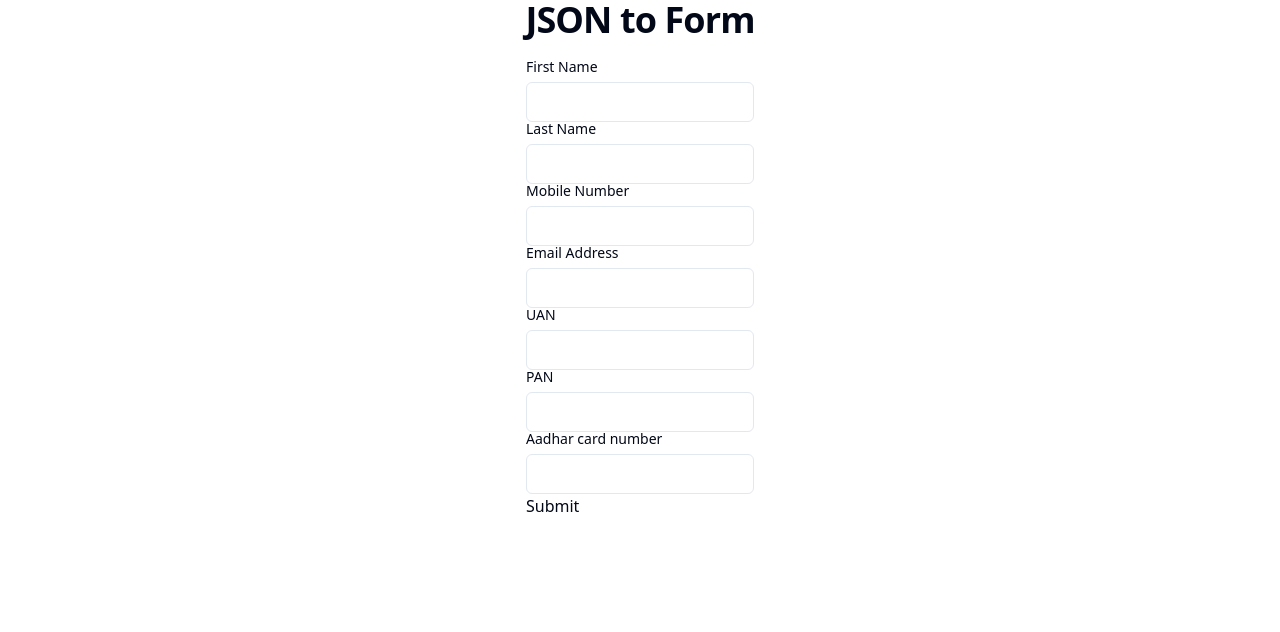
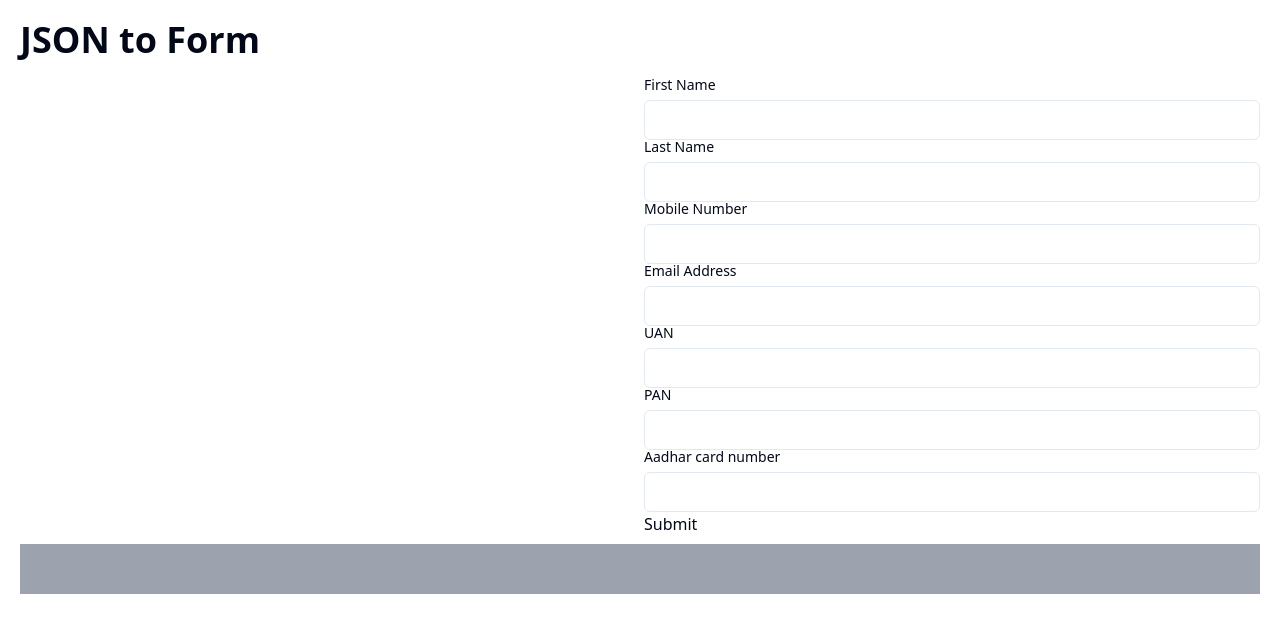
Before and after one commit to keyurparalkar/json-to-form, a React (Vite) app: page / in a window 1280 px wide. Shown: the top 632 px of the page. Built offline with nearby package versions, Linux system fonts and the light colour scheme.

Commit message:
style: created editor layout

```diff
--- a/src/App.tsx
+++ b/src/App.tsx
@@ -26,13 +26,18 @@ function App() {
 	};
 
 	return (
-		<div className="container mx-auto flex flex-col items-center">
-			<h1 className="text-4xl font-bold tracking-tight mb-5">JSON to Form</h1>
+		<div className="grid grid-rows-[50px_1fr_50px] m-5 gap-2">
+			<h1 className="text-4xl font-bold">JSON to Form</h1>
 
-			<form onSubmit={handleSubmit(onSubmit)}>
-				<SchemaRenderer schema={schema} errors={errors} register={register} />
-				<input type="submit" />
-			</form>
+			<div id="container" className="grid grid-cols-2 gap-x-2">
+				<div id="editor"></div>
+				<form onSubmit={handleSubmit(onSubmit)}>
+					<SchemaRenderer schema={schema} errors={errors} register={register} />
+					<input type="submit" />
+				</form>
+			</div>
+
+			<div id="status-bar" className="bg-gray-400"></div>
 		</div>
 	);
 }
```
